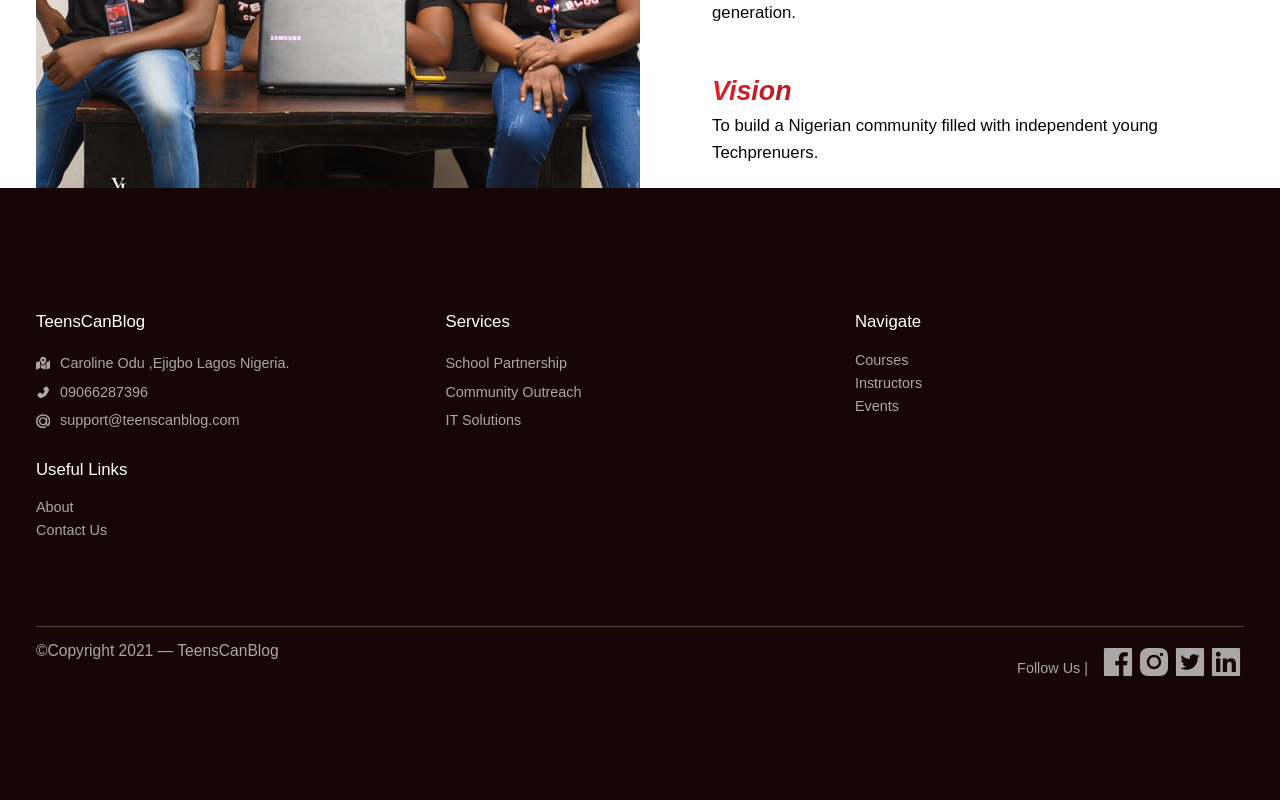
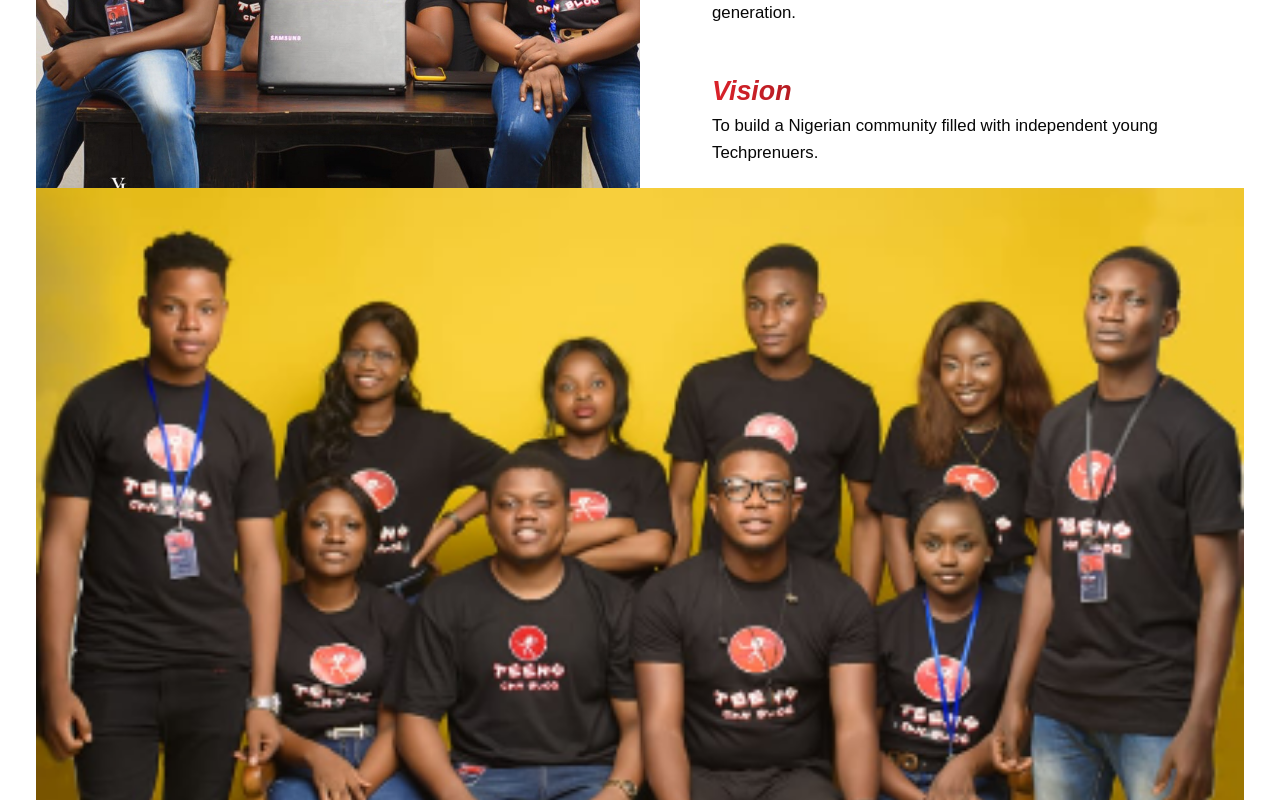
Before and after one commit to Niscolinx/teenscan, a React (Create React App) app: page / in a window 1280 px wide. Shown: the part 2000-2800 px from the top of the page. Built offline with nearby package versions, Linux system fonts and the light colour scheme; what react-router-last-location would draw is missing.

Commit message:
working on bookus

```diff
--- a/src/sass/base/typography.scss
+++ b/src/sass/base/typography.scss
@@ -53,6 +53,10 @@
 
 
 .section-vision {
+        grid-column: sidebar-end / center-end;
+
+}
+.section-bookUs{
         grid-column: sidebar-end / center-end;
 
 }
--- a/src/views/Home.tsx
+++ b/src/views/Home.tsx
@@ -1,6 +1,7 @@
 import Courses from '../components/Courses'
 import Hero from '../components/Hero'
 import Vision from '../components/Vision'
+import BookUs from '../components/BookUs'
 
 const Home = () => {
     return (
@@ -8,6 +9,7 @@ const Home = () => {
             <div className='section-hero'><Hero/> </div>
             <div className="section-courses"><Courses /></div>
             <div className='section-vision'><Vision/></div>
+            <div className='section-bookUs'><BookUs/></div>
         </>
     )
 }
```
